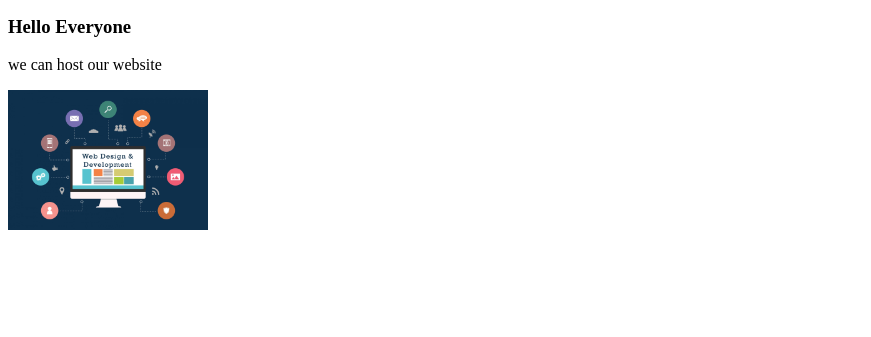
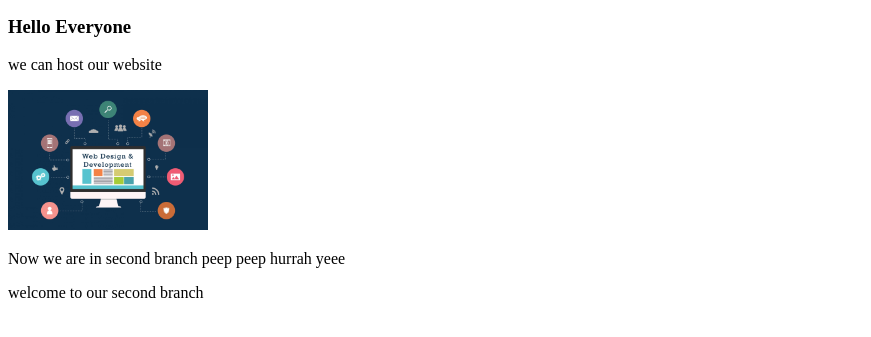
Before and after one commit to tania-developer/first-website, a plain HTML site: page index.html in a window 1280 px wide. Shown: the part 119-456 px from the top of the page, without its empty margins (0-871 px from the left). Drawn offline with Linux system fonts and the light colour scheme.

Commit message:
adding in first-branchr

```diff
--- a/index.html
+++ b/index.html
@@ -16,5 +16,7 @@
     <h3>Hello Everyone</h3>
     <p>we can host our website</p>
     <img src="img/web-img.jpg" alt="web-development-img">
+    <p>Now we are in second branch peep peep hurrah yeee</p>
+    <p>welcome to our second branch</p>
 </body>
 </html>
```
